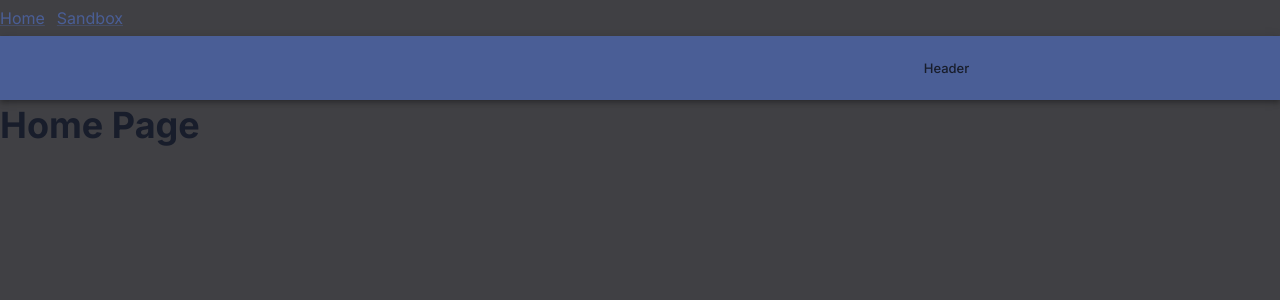
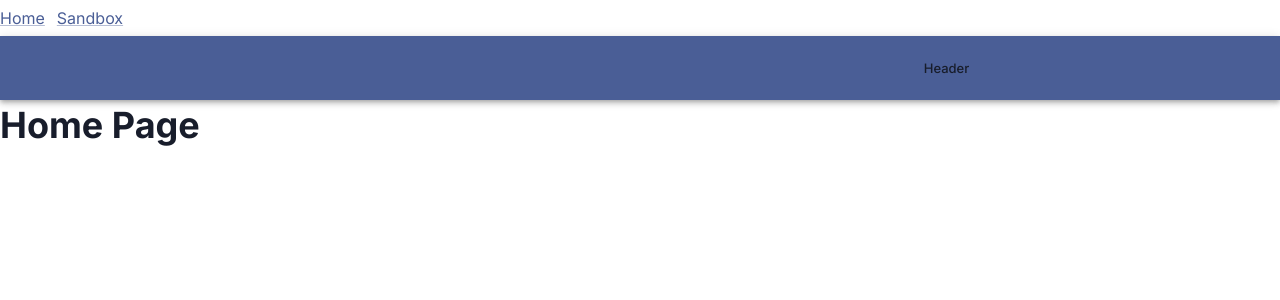
Before and after one commit to warsaw-hospital/frontend-warsaw-hospital, a React (Create React App) app: page / in a window 1280 px wide. Shown: the top 300 px of the page. Built offline with nearby package versions, Linux system fonts and the light colour scheme.

Commit message:
minor fixes. Changed title of the website, color - white, added first version of the logo

```diff
--- a/public/index.html
+++ b/public/index.html
@@ -25,7 +25,7 @@
       work correctly both with client-side routing and a non-root public URL.
       Learn how to configure a non-root public URL by running `npm run build`.
     -->
-		<title>Graffinity</title>
+		<title>Warsaw Hospital</title>
 	</head>
 	<body>
 		<noscript>You need to enable JavaScript to run this app.</noscript>
--- a/src/index.css
+++ b/src/index.css
@@ -1,6 +1,6 @@
 html {
 	height: 100%;
-	background-color: #404044;
+	background-color: #FFFFFF;
 }
 
 body {
@@ -23,7 +23,3 @@ p {
 #root {
 	height: 100%;
 }
-
-* {
-	/* border: 1px solid limegreen; */
-}
```
Also changed, not shown: src/assets/images/who-logo-nobackground.png (added).
